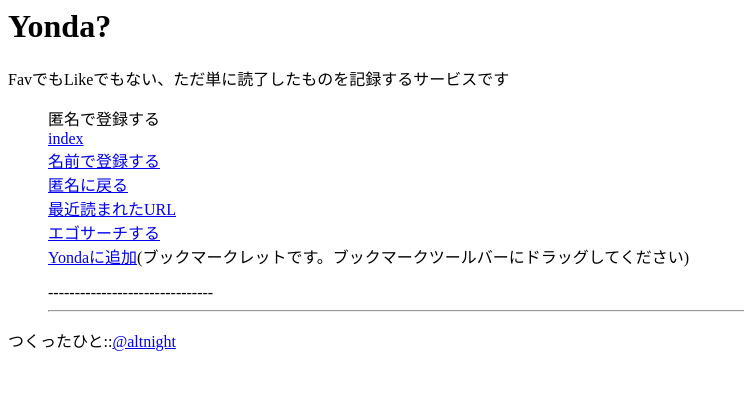
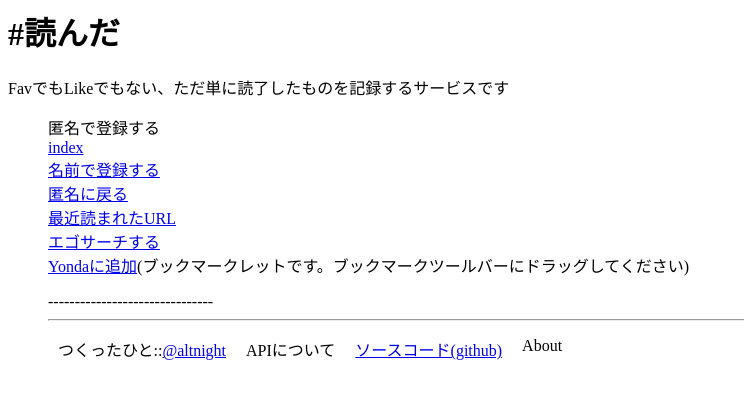
Before and after one commit to altnight/yonda_proj, a Django app: template templates/feed.html in a window 1280 px wide. Shown: the top 399 px of the page, without its empty margins (0-744 px from the left). Run offline with Django 3.2, Linux system fonts and the light colour scheme; the template is opened without the code that fills it, so the values that code supplies are empty.

Commit message:
テンプレートの文言まわりの修正

```diff
--- a/templates/base.html
+++ b/templates/base.html
@@ -22,6 +22,10 @@
       margin: auto 0;
       padding: 0;
     }
+    #footer li{
+        float: left;
+        margin: auto 10px;
+    }
     ul{
       list-style-type: none;
     }
@@ -40,7 +44,7 @@
 <div id="all">
   {% block header %}
     <div id='header'>
-      <h1>Yonda?</h1>
+      <h1>#読んだ</h1>
       <p> FavでもLikeでもない、ただ単に読了したものを記録するサービスです</p>
       <ul>
     	  {% if display_user %}<li><a href="{{ DOMAIN }}/user/{{ display_user.name }}">{{ display_user.name }}</a>で登録する</li>{% endif %}
@@ -50,7 +54,7 @@
       	<li><a href="{% url logout %}">匿名に戻る</a></li>
       	<li><a href="{% url timeline %}">最近読まれたURL</a></li>
       	<li><a href="{% url search %}">エゴサーチする</a></li>
-      	<li><a href="javascript:(function(){var%20title=document.title;var%20url=location.href;open('http://192.168.56.101:8000/bookmarklet?title='+encodeURIComponent(title)+'&url='+encodeURIComponent(url),'yonda', 'width=600, height=480')})();">Yondaに追加</a>(ブックマークレットです。ブックマークツールバーにドラッグしてください)</li>
+      	<li onClick="alert('ブックマークです。ブックマークツールバーにドラッグしてくだしあ');return false;"><a href="javascript:(function(){var%20title=document.title;var%20url=location.href;open('http://192.168.56.101:8000/bookmarklet?title='+encodeURIComponent(title)+'&url='+encodeURIComponent(url),'yonda', 'width=600, height=480')})();">Yondaに追加</a>(ブックマークレットです。ブックマークツールバーにドラッグしてください)</li>
       </ul>
     </div>
   {% endblock %}
@@ -59,7 +63,13 @@
     </div>
   {% block hooter%}
   <div id='footer'>
-    つくったひと::<a href="http://twitter.com/altnight">@altnight</a>
+    <ul>
+      <li>つくったひと::<a href="http://twitter.com/altnight">@altnight</a></li>
+      <li>APIについて</li>
+      <li><a href="http://github.com/altnight/yonda_proj">ソースコード(github)</a></li>
+      <li>About</li>
+    </ul>
+
   </div>
   {% endblock %}
 </div>
--- a/templates/bookmarklet.html
+++ b/templates/bookmarklet.html
@@ -1,5 +1,5 @@
 {% extends 'base.html' %}
-{% block title %}ブックマークレットで追加{% endblock %}
+{% block title %}ブックマークレットで追加 - #読んだ{% endblock %}
 {% block content %}
   <form method="POST" action="">
     {{ url }}<br/>
--- a/templates/feed.html
+++ b/templates/feed.html
@@ -1,11 +1,10 @@
 {% extends 'base.html' %}
-{% block title %}feed{% endblock %}
+{% block title %}feed - #読んだ{% endblock %}
 {% block content %}
 <ul>
   {% for obj in feed.all %}
     <li>{{ obj.title }}</li>
     <li>{{ obj.url|urlize }}</li>
-    <li> <a href="{{ DOMAIN }}/user/{{ obj.user }}">{{ obj.user }}</a>さんが{{ obj.count }}回読んだかも</li>
     <li> <a href="{{ DOMAIN }}/feed/{{ obj.id }}">{{ obj.ctime }}</a></li>
   {% endfor %}
   -------------------------------
--- a/templates/index.html
+++ b/templates/index.html
@@ -1,5 +1,5 @@
 {% extends 'base.html' %}
-{% block title %}読んだかも{% endblock %}
+{% block title %}#読んだ{% endblock %}
 {% block content %}
   <h2>これ読んだor見た</h2>
   <form name="yonda" method="POST" action="">
--- a/templates/login.html
+++ b/templates/login.html
@@ -1,5 +1,5 @@
 {% extends 'base.html' %}
-{% block title %}login{% endblock %}
+{% block title %}名前で登録する - #読んだ{% endblock %}
 {% block content %}
   <form name='login' method="POST" action="">
     {% csrf_token %}
--- a/templates/search.html
+++ b/templates/search.html
@@ -1,5 +1,5 @@
 {% extends 'base.html' %}
-{% block title %}検索結果{% endblock %}
+{% block title %}検索結果 - #読んだ{% endblock %}
 {% block content %}
 <ul>
   <form name="yonda" method="POST" action="">
--- a/templates/timeline.html
+++ b/templates/timeline.html
@@ -1,5 +1,5 @@
 {% extends 'base.html' %}
-{% block title %}timeline{% endblock %}
+{% block title %}最近読まれたURL - #読んだ{% endblock %}
 {% block content %}
 <ul>
   {% for obj in timeline.all %}
--- a/templates/user_timeline.html
+++ b/templates/user_timeline.html
@@ -1,5 +1,5 @@
 {% extends 'base.html' %}
-{% block title %}user_timeline{% endblock %}
+{% block title %} {{ username }}さんが読んだURL - #読んだ {% endblock %}
 {% block content %}
 <ul>
   {% for obj in user_timeline.all %}
--- a/yonda/views.py
+++ b/yonda/views.py
@@ -50,7 +50,8 @@ def timeline(request):
 def user_timeline(request, username):
     #user = User.objects.get(name=username)
     user_timeline = Url.objects.filter(user=username).order_by('-atime')[:1000]
-    return direct_to_template(request,"user_timeline.html", {"user_timeline":user_timeline})
+    username = use_username_or_masuda(request)
+    return direct_to_template(request,"user_timeline.html", {"user_timeline":user_timeline, "username":username})
 
 def feed(request, feed_id):
     feed= Url.objects.filter(pk=feed_id)
```
